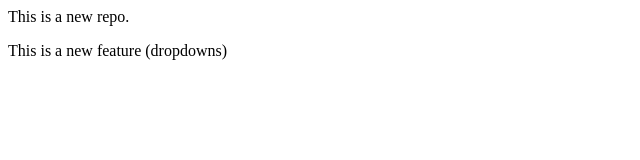
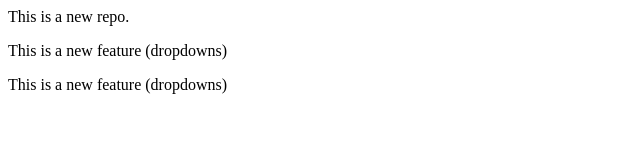
Before and after one commit to Nagraju2323/LocalRepo, a plain HTML site: page index.html in a window 1280 px wide. Shown: the whole page, without its empty margins (0-640 px from the left). Drawn offline with Linux system fonts and the light colour scheme.

Commit message:
add both features

```diff
--- a/index.html
+++ b/index.html
@@ -1,2 +1,4 @@
 <p>This is a new repo.</p>
 <p>This is a new feature (dropdowns)</p>
+
+<p>This is a new feature (dropdowns)</p>
```
